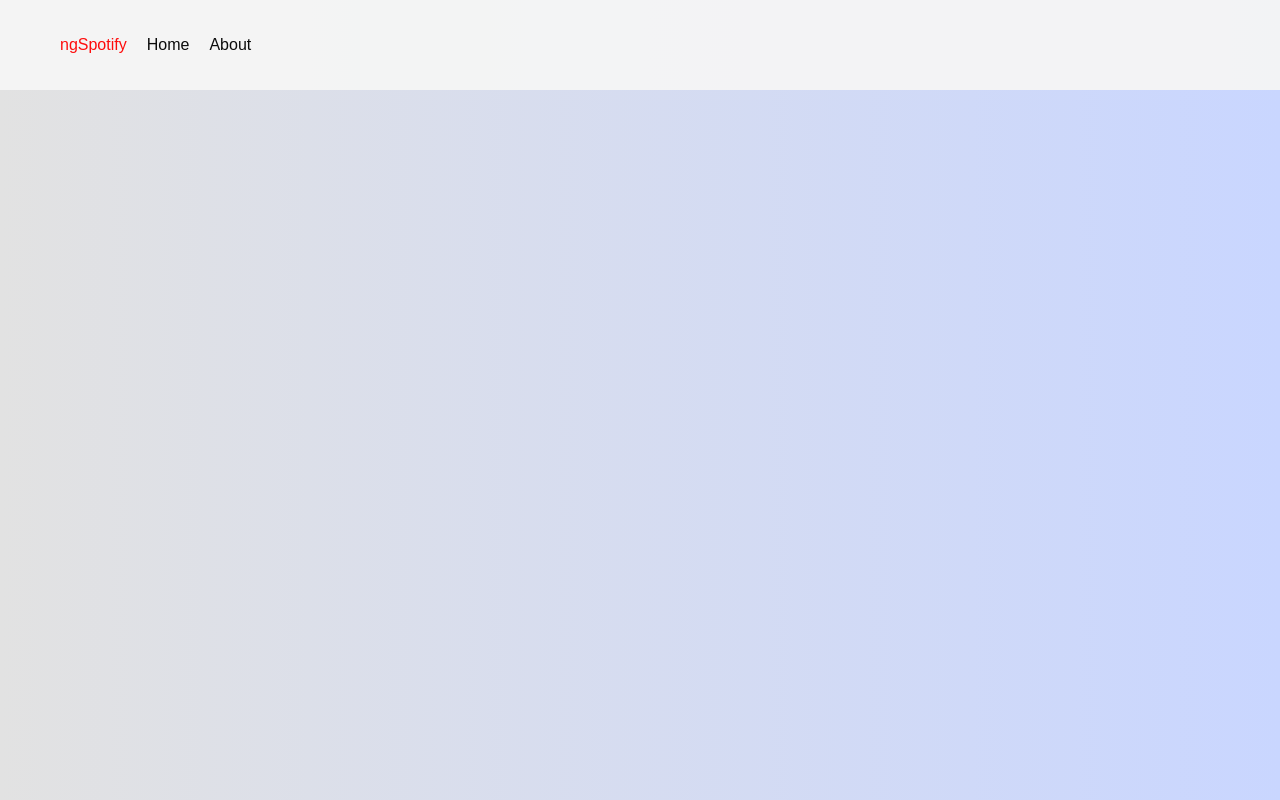
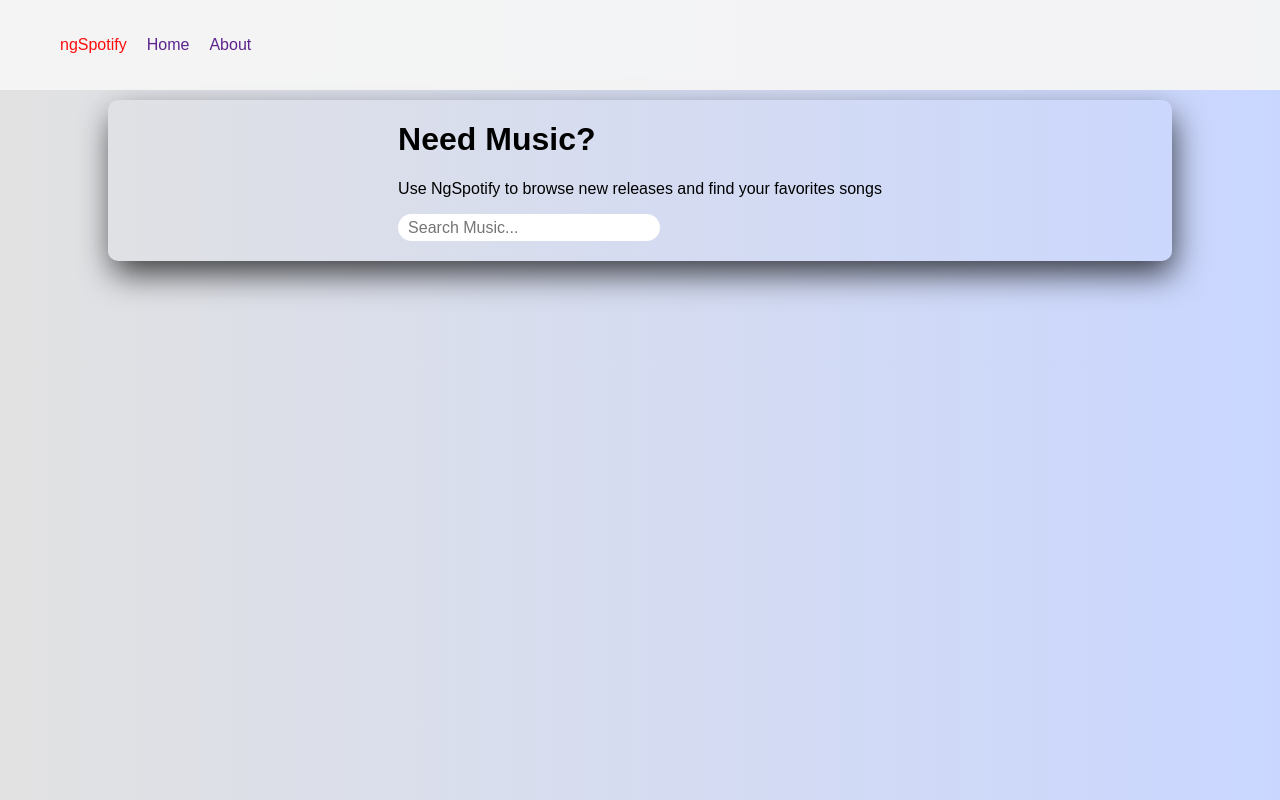
Before and after one commit to NickolasBenakis/AngularJSplayground, a website built with webpack: page index.html in a window 1280 px wide. Built offline with nearby package versions, Linux system fonts and the light colour scheme; no server answers.

Commit message:
Add homepage & navbar

```diff
--- a/index.html
+++ b/index.html
@@ -10,6 +10,7 @@
 </head>
 
 <body>
+    <div ng-include="'./src/features/navBar/navBar.html'"></div>
     <div ng-view=""></div>
 </body>
 
--- a/src/features/homePage/homePage.html
+++ b/src/features/homePage/homePage.html
@@ -1,13 +1,9 @@
-<div id="navbar">
-    <ul style="display: inline-flex; list-style: none;">
-        <li class="navLink" style="color:red;">
-            ngSpotify
-        </li>
-        <li class="navLink">
-            Home
-        </li>
-        <li class="navLink">
-            About
-        </li>
-    </ul>
+<div class="cardContainer" ng-controller="homePageCtrl as ctrl" style="margin: 100px;">
+    <div class="innerContainer">
+        <h1>{{ctrl.title}}</h1>
+        <p>Use NgSpotify to browse new releases and find your favorites songs</p>
+        <div id="searchBarContainer">
+            <input id="searchBar" type="text" placeholder="Search Music...">
+        </div>
+    </div>
 </div>
--- a/src/features/homePage/homePage.js
+++ b/src/features/homePage/homePage.js
@@ -1,20 +1,29 @@
 
 
 
-angular.module('homePage', [])
-    .config(['$routeProvider',
-        function config($routeProvider) {
-            $routeProvider.
-                when('/homePage', {
-                    templateUrl: './src/features/homePage/homePage.html',
-                    controller: 'homePageCtrl'
-                })
-        }
-    ]).controller('homePageCtrl', homePageCtrl)
-    .factory('hello', ['serviceDemo']);
+angular.module('homePage', []);
+angular.module('homePage')
+    .controller('homePageCtrl', homePageCtrl)
+    .factory('dataFactory', dataFactory);
 
 
-function homePageCtrl($scope) {
+function homePageCtrl(dataFactory) {
+    var vm = this;
+    vm.title = "Need Music?";
 
-    return $scope;
+    dataFactory.getOnlineMovies().then(function (res) {
+        console.dir(res.data.results[0].title);
+        vm.data = res.data.results[0].title;
+    });
 }
+
+function dataFactory($http) {
+
+    var url = 'https://api.themoviedb.org/3/movie/now_playing?api_key=bc50218d91157b1ba4f142ef7baaa6a0&page=1';
+    var dataFactory = {};
+
+    dataFactory.getOnlineMovies = function () {
+        return $http.get(url);
+    }
+    return dataFactory;
+}
--- /dev/null
+++ b/src/features/navBar/navBar.html
@@ -0,0 +1,13 @@
+<div id="navbar">
+    <ul style="display: inline-flex; list-style: none;">
+        <li class="navLink" style="color:red;">
+            ngSpotify
+        </li>
+        <li class="navLink">
+            <a href="" style="text-decoration: none;"> Home</a>
+        </li>
+        <li class="navLink">
+            <a href="" style="text-decoration: none;"> About</a>
+        </li>
+    </ul>
+</div>
--- a/src/index.css
+++ b/src/index.css
@@ -25,6 +25,7 @@
 
 .navLink {
     padding-right: 20px;
+
 }
 
 .container {
@@ -33,6 +34,39 @@
     margin: 20px;
     padding: 20px;
 }
+
+.cardContainer {
+    display: flex;
+    flex-direction: column;
+    justify-content: flex-start;
+    align-items: center;
+    margin-top: 16px;
+    box-sizing: border-box;
+    box-shadow: 3px 14px 33px -2px rgba(0, 0, 0, 0.75);
+    outline: none;
+    border-radius: 10px;
+}
+
+.innerContainer {
+    text-align: left;
+    font-size: medium;
+}
+
+#searchBarContainer {
+    padding: 0 0 20px 0;
+    max-width: 50%;
+}
+
+#searchBar {
+    width: 250px;
+    border-style: none;
+    border-radius: 15px;
+    outline: none;
+    padding-left: 10px;
+    line-height: 25px;
+    font-size: medium
+}
+
 
 .list {
     list-style: none;
```
Also changed, not shown: src/features/navBar/navBar.js (added).
